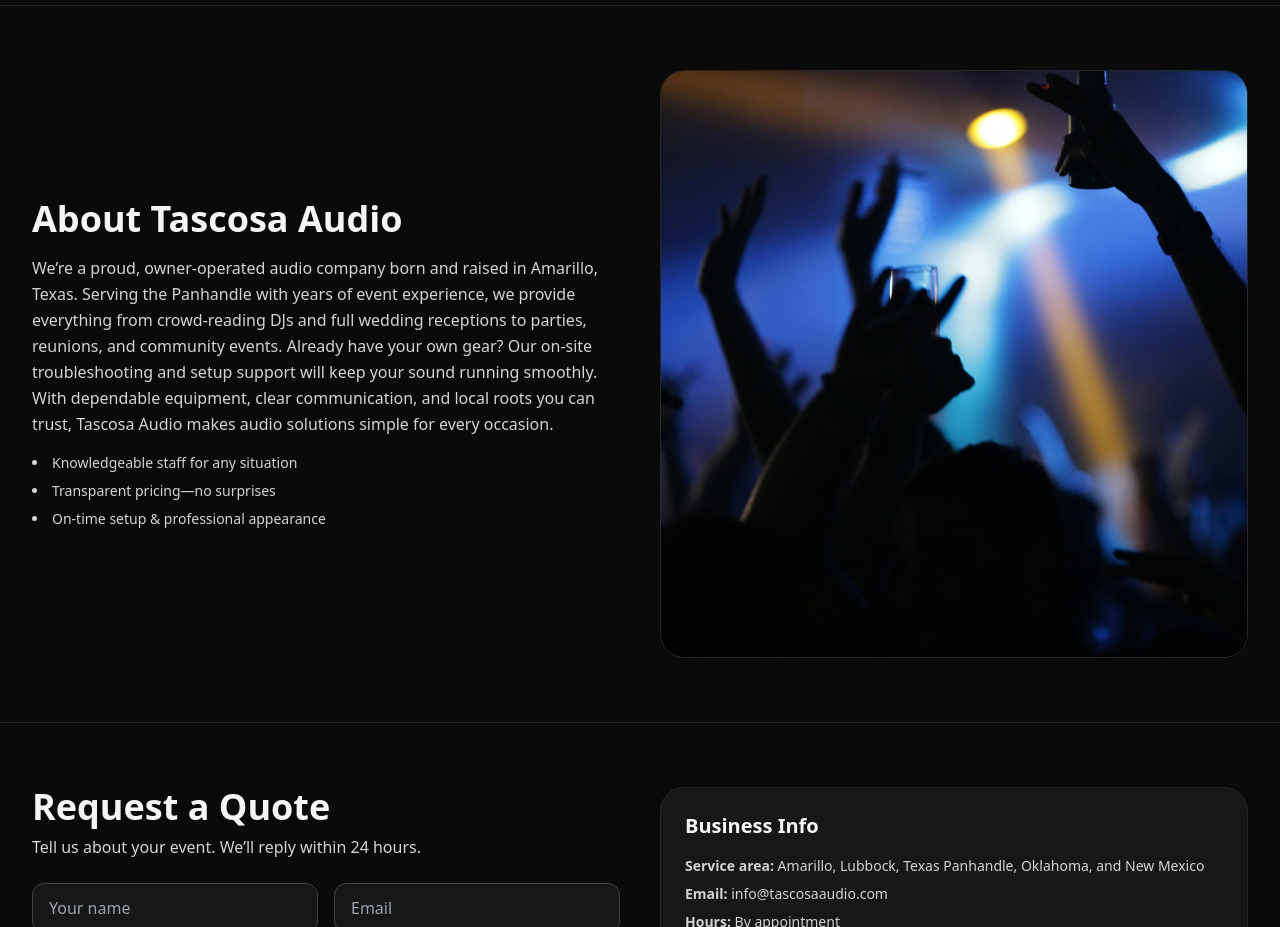
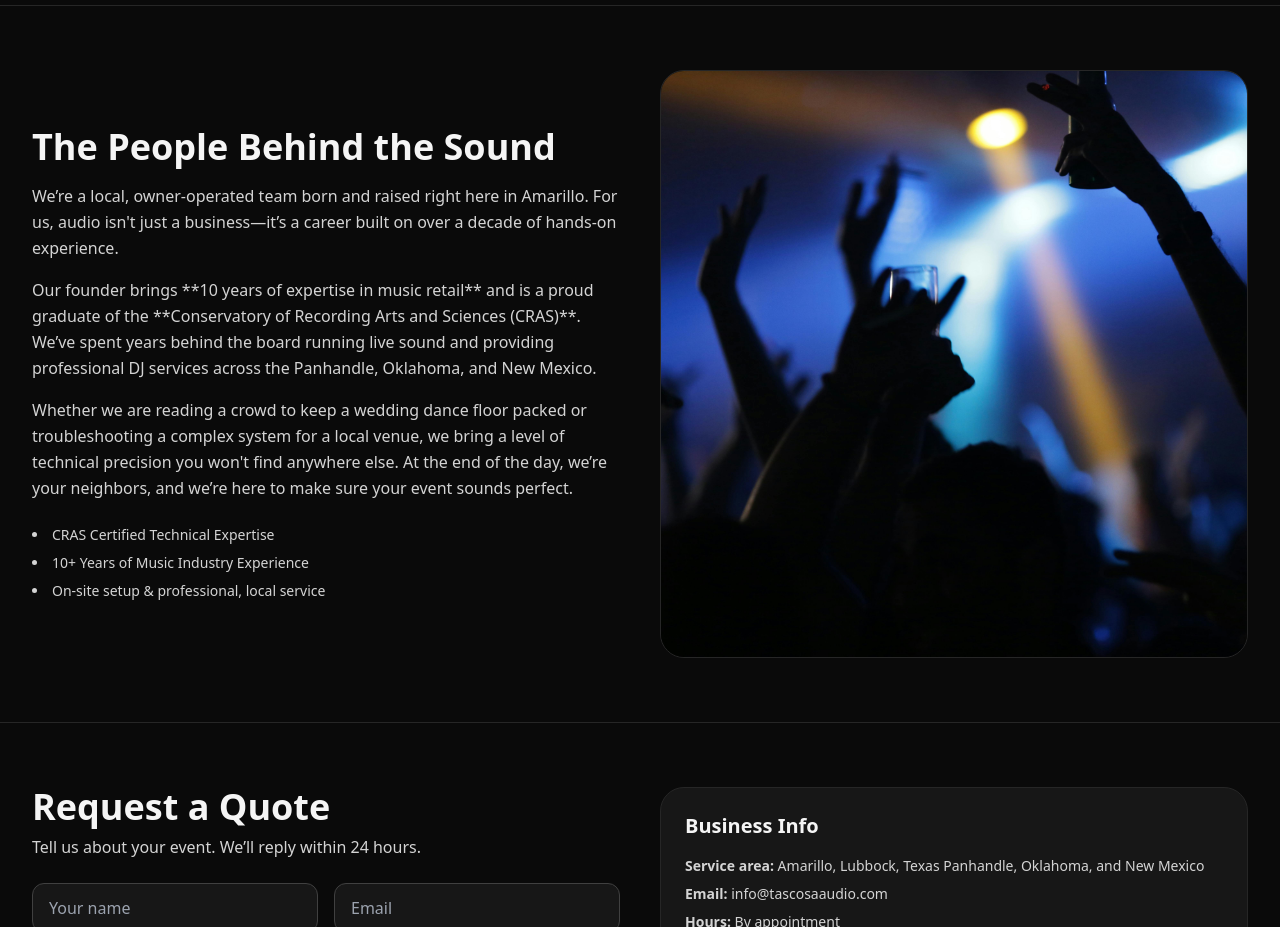
Before and after one commit to dexter806/tascosa.audio, a Next.js app: page / in a window 1280 px wide. Shown: the part 2480-3407 px from the top of the page. Built offline with nearby package versions, Linux system fonts and the light colour scheme.

Commit message:
Update index.js

```diff
--- a/pages/index.js
+++ b/pages/index.js
@@ -302,23 +302,33 @@ export default function Home() {
 <section id="about" className="mx-auto max-w-7xl px-4 sm:px-6 lg:px-8 py-16 border-t border-neutral-800">
   <div className="grid md:grid-cols-2 gap-10 items-center">
     <div>
-              <h2 className="text-3xl md:text-4xl font-bold">About Tascosa Audio</h2>
+      <h2 className="text-3xl md:text-4xl font-bold">The People Behind the Sound</h2>
       <p className="mt-4 text-neutral-300 leading-relaxed">
-                We’re a proud, owner-operated audio company born and raised in Amarillo, Texas.
-                Serving the Panhandle with years of event experience, we provide everything from crowd-reading
-                DJs and full wedding receptions to parties, reunions, and community events.
-                Already have your own gear? Our on-site troubleshooting and setup support will keep your sound running smoothly.
-                With dependable equipment, clear communication, and local roots you can trust, Tascosa Audio makes audio solutions simple for every occasion.
+        We’re a local, owner-operated team born and raised right here in Amarillo.
+        For us, audio isn't just a business—it’s a career built on over a decade of
+        hands-on experience.
       </p>
-              <ul className="mt-4 space-y-2 text-sm text-neutral-300 list-disc list-inside">
-                <li>Knowledgeable staff for any situation</li>
-                <li>Transparent pricing—no surprises</li>
-                <li>On-time setup &amp; professional appearance</li>
+      <p className="mt-4 text-neutral-300 leading-relaxed">
+        Our founder brings **10 years of expertise in music retail** and is a proud
+        graduate of the **Conservatory of Recording Arts and Sciences (CRAS)**.
+        We’ve spent years behind the board running live sound and providing
+        professional DJ services across the Panhandle, Oklahoma, and New Mexico.
+      </p>
+      <p className="mt-4 text-neutral-300 leading-relaxed">
+        Whether we are reading a crowd to keep a wedding dance floor packed or
+        troubleshooting a complex system for a local venue, we bring a level of
+        technical precision you won't find anywhere else. At the end of the day,
+        we’re your neighbors, and we’re here to make sure your event sounds perfect.
+      </p>
+      <ul className="mt-6 space-y-2 text-sm text-neutral-300 list-disc list-inside">
+        <li>CRAS Certified Technical Expertise</li>
+        <li>10+ Years of Music Industry Experience</li>
+        <li>On-site setup & professional, local service</li>
       </ul>
     </div>
     <div className="rounded-3xl border border-neutral-800 bg-neutral-900 aspect-square overflow-hidden">
       <img
-                src="/Party 2025.jpg" /* consider renaming to 'party-2025.jpg' (no space) */
+        src="/Party 2025.jpg"
         alt="DJ booth and lighting at a party"
         className="h-full w-full object-cover"
       />
```
Lines whose indentation alone changed are shown as unchanged.
